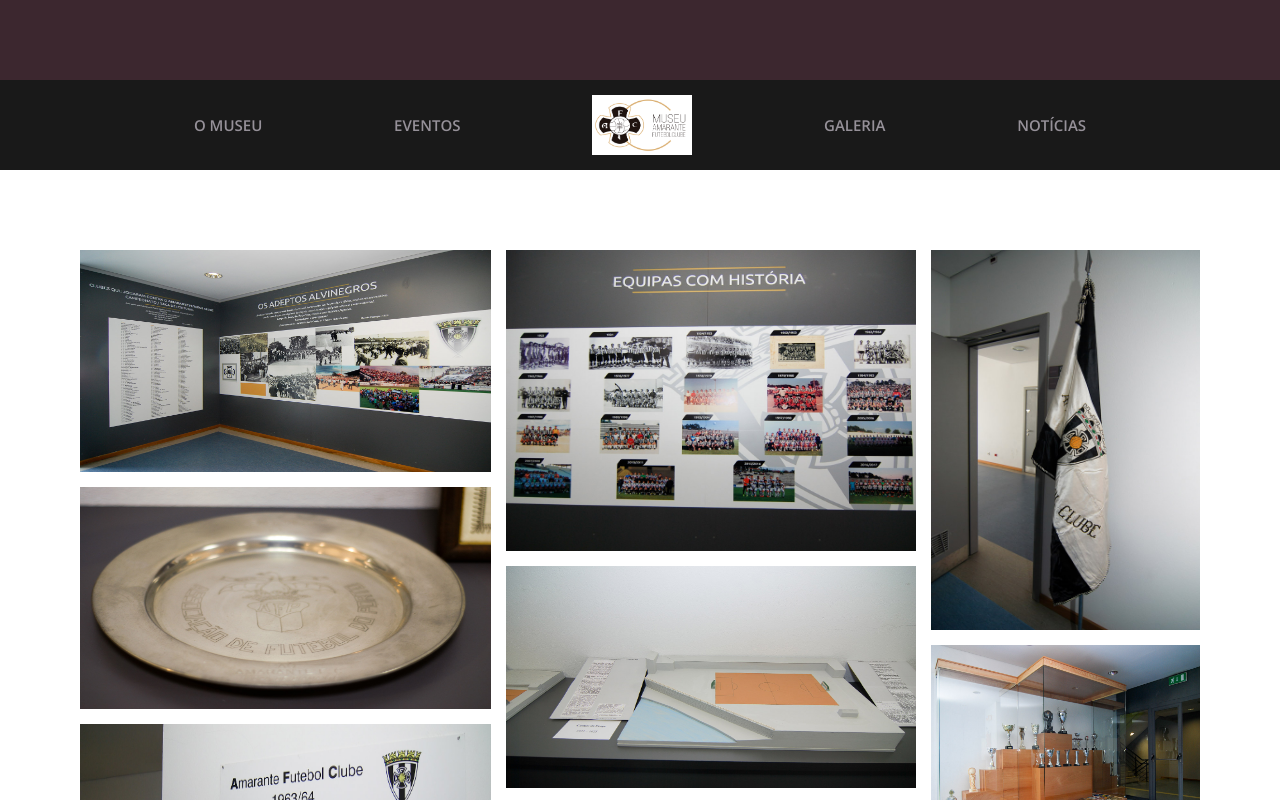
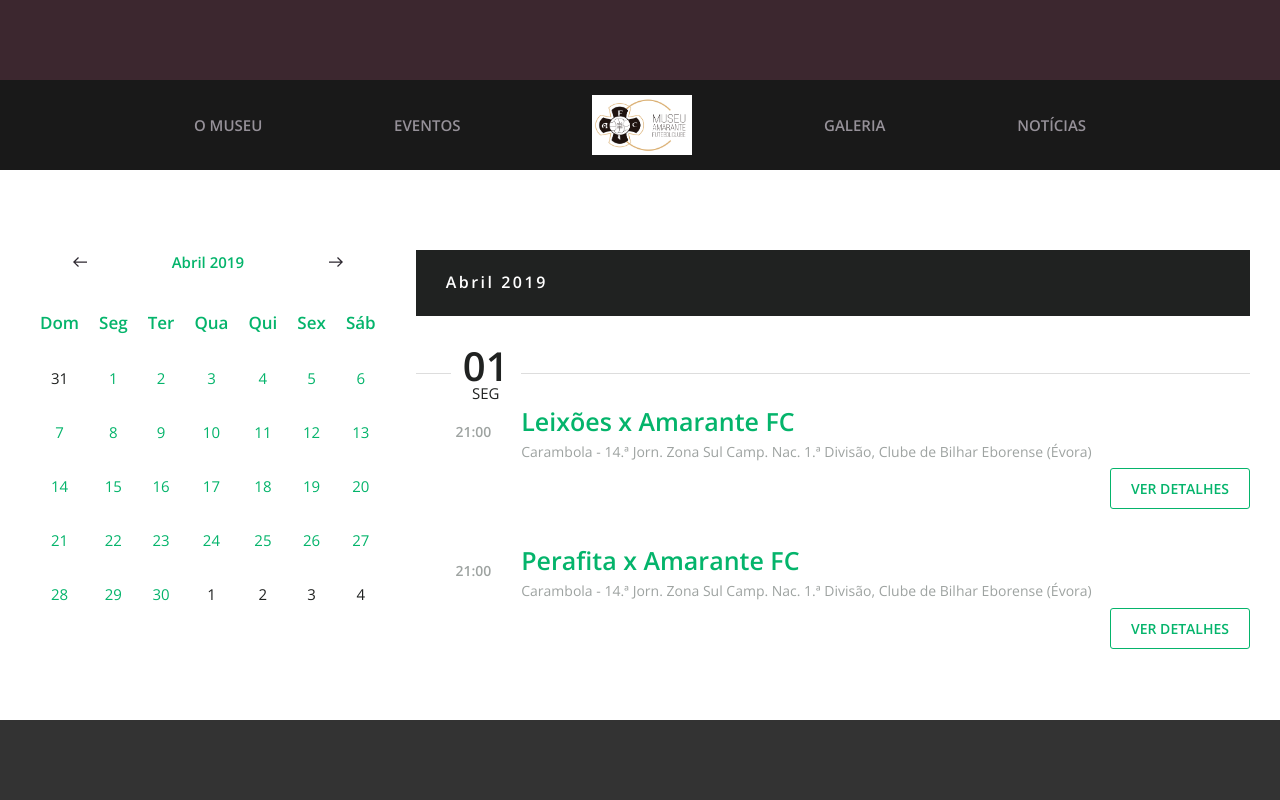
Before and after one commit to pluralism/museu-amarantefc, a Vue app: page / in a window 1280 px wide. Shown: the top 800 px of the page. Built offline with nearby package versions, Linux system fonts and the light colour scheme.

Commit message:
added calendar. still need to move to its own component

```diff
--- a/src/views/Home.vue
+++ b/src/views/Home.vue
@@ -27,7 +27,7 @@
 export default class Home extends Vue {
   data() {
     return {
-      currentPage: 'gallery'
+      currentPage: 'schedule'
     };
   }
 }
--- a/src/views/Schedule.vue
+++ b/src/views/Schedule.vue
@@ -1,9 +1,79 @@
 <template>
     <div class="schedule">
-        <div class="schedule__controls">
+        <div class="calendar__wrapper">
+            <div class="calendar">
+                <div class="calendar__controls">
+                    <button class="calendar__controls__prev">
+                        <svg width="14" height="10" viewBox="0 0 14 10">
+                            <path d="M5.06 0l.891.881-3.529 3.494L14 4.432v1.25L2.422 5.625l3.529 3.494-.892.881L0 5z" fill="#2c272f" fill-rule="evenodd"></path>
+                        </svg>
+                    </button>
+
+                    <div class="calendar__controls__date">
+                        <span>Abril 2019</span>
+                    </div>
+
+                    <button class="calendar__controls__next">
+                        <svg width="14" height="10" viewBox="8 10 14 10">
+                            <path d="M16.94 10l-.891.881 3.529 3.494L8 14.432v1.25l11.578-.057-3.529 3.494.892.881L22 15z" fill="#2c272f" fill-rule="evenodd"></path>
+                        </svg>
+                    </button>
+                </div>
+
+                <div class="calendar__days">
+                    <div class="calendar__days__item calendar__days__item--header">Dom</div>
+                    <div class="calendar__days__item calendar__days__item--header">Seg</div>
+                    <div class="calendar__days__item calendar__days__item--header">Ter</div>
+                    <div class="calendar__days__item calendar__days__item--header">Qua</div>
+                    <div class="calendar__days__item calendar__days__item--header">Qui</div>
+                    <div class="calendar__days__item calendar__days__item--header">Sex</div>
+                    <div class="calendar__days__item calendar__days__item--header">Sáb</div>
+
+
+                    <div class="calendar__days__item calendar__days__item--prev-month">31</div>
+                    <div class="calendar__days__item">1</div>
+                    <div class="calendar__days__item">2</div>
+                    <div class="calendar__days__item">3</div>
+                    <div class="calendar__days__item">4</div>
+                    <div class="calendar__days__item">5</div>
+                    <div class="calendar__days__item">6</div>
+                    <div class="calendar__days__item">7</div>
+                    <div class="calendar__days__item">8</div>
+                    <div class="calendar__days__item">9</div>
+                    <div class="calendar__days__item">10</div>
+                    <div class="calendar__days__item">11</div>
+                    <div class="calendar__days__item">12</div>
+                    <div class="calendar__days__item">13</div>
+                    <div class="calendar__days__item">14</div>
+                    <div class="calendar__days__item">15</div>
+                    <div class="calendar__days__item">16</div>
+                    <div class="calendar__days__item">17</div>
+                    <div class="calendar__days__item">18</div>
+                    <div class="calendar__days__item">19</div>
+                    <div class="calendar__days__item">20</div>
+                    <div class="calendar__days__item">21</div>
+                    <div class="calendar__days__item">22</div>
+                    <div class="calendar__days__item">23</div>
+                    <div class="calendar__days__item">24</div>
+                    <div class="calendar__days__item">25</div>
+                    <div class="calendar__days__item">26</div>
+                    <div class="calendar__days__item">27</div>
+                    <div class="calendar__days__item">28</div>
+                    <div class="calendar__days__item">29</div>
+                    <div class="calendar__days__item">30</div>
+                    <div class="calendar__days__item calendar__days__item--next-month">1</div>
+                    <div class="calendar__days__item calendar__days__item--next-month">2</div>
+                    <div class="calendar__days__item calendar__days__item--next-month">3</div>
+                    <div class="calendar__days__item calendar__days__item--next-month">4</div>
+                </div>
+            </div>
+        </div>
+
+        <div class="schedule__wrapper">
+            <!-- <div class="schedule__controls">
                 <a href="#" class="controls__prev">&lt;</a>
                 <a href="#" class="controls__next">&gt;</a>
-        </div>
+            </div> -->
 
             <header class="schedule__header">
                 <div class="schedule__month">Abril 2019</div>
@@ -79,6 +149,7 @@
                 </div>
             </div>
         </div>
+    </div>
 </template>
 
 <script lang="ts">
@@ -89,8 +160,76 @@
 </script>
 
 <style lang="scss">
+    .calendar {
+        &__wrapper {
+            flex-basis: 20%;
+            margin-right: 3rem;
+            font-size: 1.2rem;
+            color: #04b46b;
+        }
+
+        &__controls {
+            margin-bottom: 2rem;
+
+            display: flex;
+            justify-content: space-around;
+
+            & > button {
+                background-color: transparent;
+                border: none;
+                cursor: pointer;
+            }
+
+            &__date {
+                font-weight: 600;
+                font-size: 1.5rem;
+            }
+        }
+
+        &__weekdays {
+            list-style: none;
+            display: flex;
+            justify-content: space-between;
+            flex-wrap: nowrap;
+
+            text-transform: uppercase;
+            font-weight: 600;
+        }
+
+        &__days {
+            display: grid;
+            grid-template-columns: repeat(7, 1fr);
+
+            &__item {
+                display: flex;
+                justify-content: center;
+                align-items: center;
+                padding: 1.5rem 1rem;
+                font-size: 1.5rem;
+
+                &--header {
+                    font-weight: 600;
+                    font-size: 1.7rem;
+                }
+
+                &--prev-month {
+                    color: #202221;
+                }
+
+                &--next-month {
+                    color: #202221;
+                }
+            }
+        }
+    }
+
     .schedule {
-        padding: 8rem;
+        display: flex;
+        padding: 8rem 3rem;
+
+        &__wrapper {
+            flex-basis: 80%;
+        }
 
         &__controls {
             display: flex;
@@ -118,7 +257,6 @@
         &__header {
             background-color: #202221;
             color: #fff;
-            margin-top: 4rem;
             margin-bottom: 3rem;
         }
 
```
Lines whose indentation alone changed are shown as unchanged.
